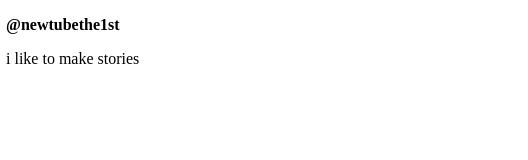
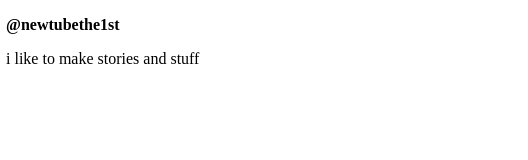
Before and after one commit to Godslayer46/id1, a plain HTML site: page index.html in a window 1280 px wide. Shown: the full height of the page, 112-640 px from the left. Drawn offline with Linux system fonts and the light colour scheme.

Commit message:
Update index.html

```diff
--- a/index.html
+++ b/index.html
@@ -18,6 +18,6 @@
   <body>
     <img src="images/images (1).jpg" alt="an image of a cat" img />
     <p class="username">@newtubethe1st</p>
-    <p>i like to make stories</p>
+    <p>i like to make stories and stuff</p>
   </body>
 </html>
```
